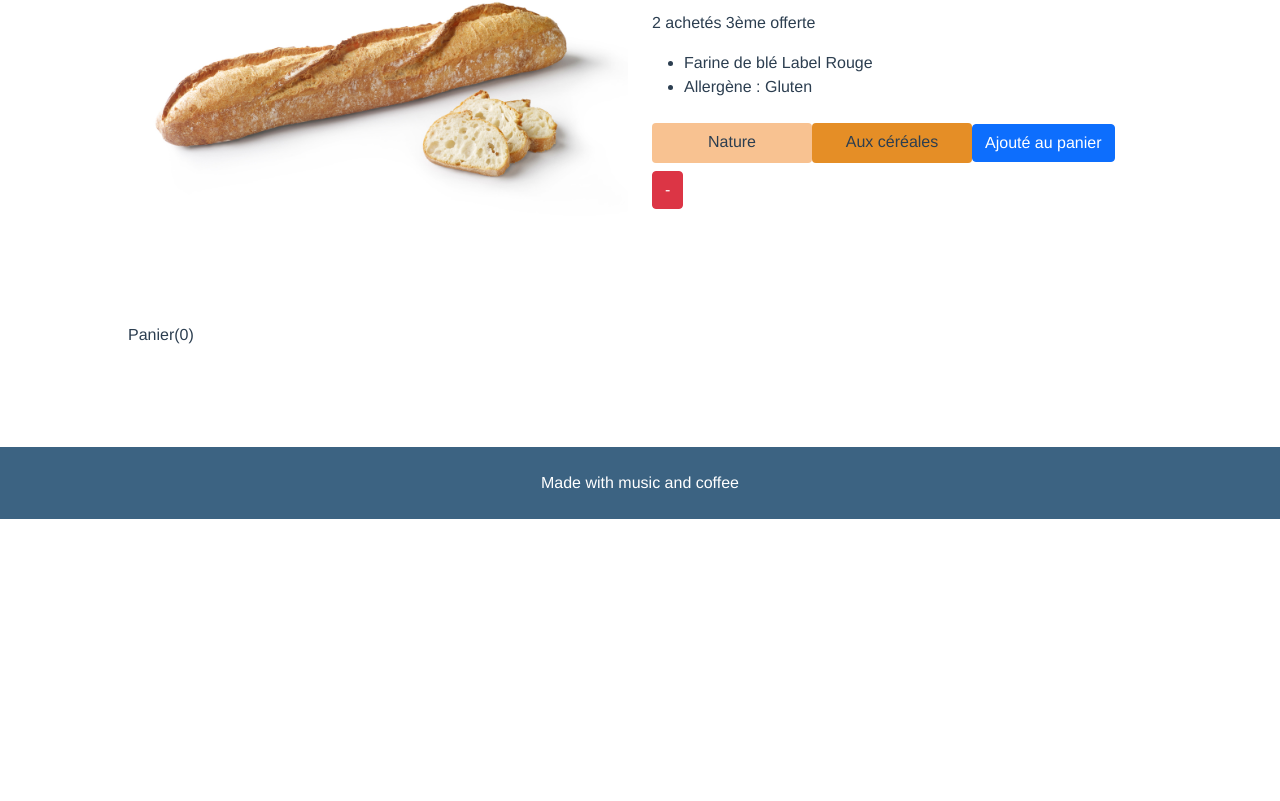
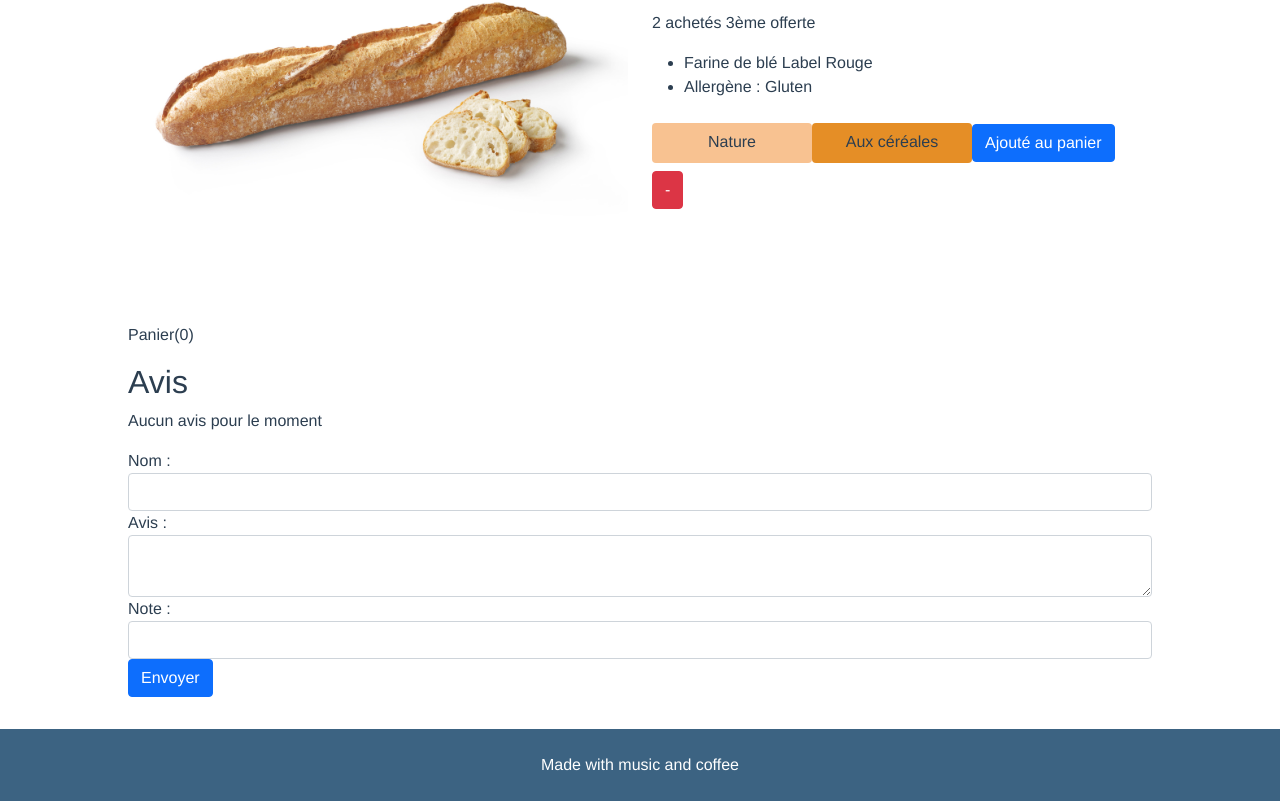
Before and after one commit to Timdev0/boulangerie, a Vue app: page /products in a window 1280 px wide. Shown: the part 281-1082 px from the top of the page. Before the commit the page ends 800 px from the top, so only its background shows below. Built offline with nearby package versions, Linux system fonts and the light colour scheme.

Commit message:
add form

```diff
--- a/src/components/Product.vue
+++ b/src/components/Product.vue
@@ -47,7 +47,7 @@ export default {
     }
   },
 
-  data: function () {
+  data () {
     return {
       category: 'Pain',
       product: 'Baguette',
--- /dev/null
+++ b/src/components/ProductReview.vue
@@ -0,0 +1,64 @@
+<template>
+  <div id="product-review-component">
+    <form class="review-form" @submit.prevent="onSubmit">
+      <p v-if="errors.length">
+        <ul>
+          <li v-for="error in errors" :key="error.errorId">{{ error }}</li>
+        </ul>
+      </p>
+      <div class="form-group">
+        <label for="name">Nom :</label>
+        <input class="form-control" id="name" v-model="name">
+      </div>
+
+      <div class="form-group">
+        <label for="review">Avis :</label>
+        <textarea class="form-control" id="review" v-model="review"></textarea>
+      </div>
+      <div class="form-group">
+        <label for="rating">Note :</label>
+        <select class="form-control" name="rating" id="rating" v-model.number="rating">
+          <option value="1">1</option>
+          <option value="2">2</option>
+          <option value="3">3</option>
+          <option value="4">4</option>
+          <option value="5">5</option>
+        </select>
+      </div>
+
+      <button class="btn btn-primary" type="submit">Envoyer</button>
+    </form>
+  </div>
+</template>
+
+<script>
+export default {
+  data () {
+    return {
+      name: null,
+      review: null,
+      rating: null,
+      errors: []
+    }
+  },
+  methods: {
+    onSubmit () {
+      if (this.name && this.review && this.rating) {
+        const productReview = {
+          name: this.name,
+          review: this.review,
+          rating: this.rating
+        }
+        this.$emit('review-submitted', productReview)
+        this.name = null
+        this.review = null
+        this.rating = null
+      } else {
+        if (!this.name) this.errors.push('Nom requis.')
+        if (!this.review) this.errors.push('Avis requis.')
+        if (!this.rating) this.errors.push('Note requise.')
+      }
+    }
+  }
+}
+</script>
--- a/src/views/Products.vue
+++ b/src/views/Products.vue
@@ -4,22 +4,37 @@
     <div class="cart">
       <p>Panier({{ cart.length }})</p>
     </div>
+    <div>
+      <h2>Avis</h2>
+      <p>Aucun avis pour le moment</p>
+      <ul>
+        <li v-for="review in reviews" :key="review.reviewID">
+          <p>{{ review.name }}</p>
+          <p>{{ review.rating }}</p>
+          <p>{{ review.review }}</p>
+        </li>
+      </ul>
+    </div>
+    <product-review @review-submitted="addReview"></product-review>
   </div>
 </template>
 
 <script>
 
 import Product from '../components/Product.vue'
+import ProductReview from '../components/ProductReview.vue'
 
 export default {
   components: {
-    Product
+    Product,
+    ProductReview
   },
 
   data: function () {
     return {
       premium: true,
-      cart: []
+      cart: [],
+      reviews: []
     }
   },
   methods: {
@@ -32,6 +47,9 @@ export default {
           this.cart.splice(i, 1)
         }
       }
+    },
+    addReview (productReview) {
+      this.reviews.push(productReview)
     }
   }
 }
```
